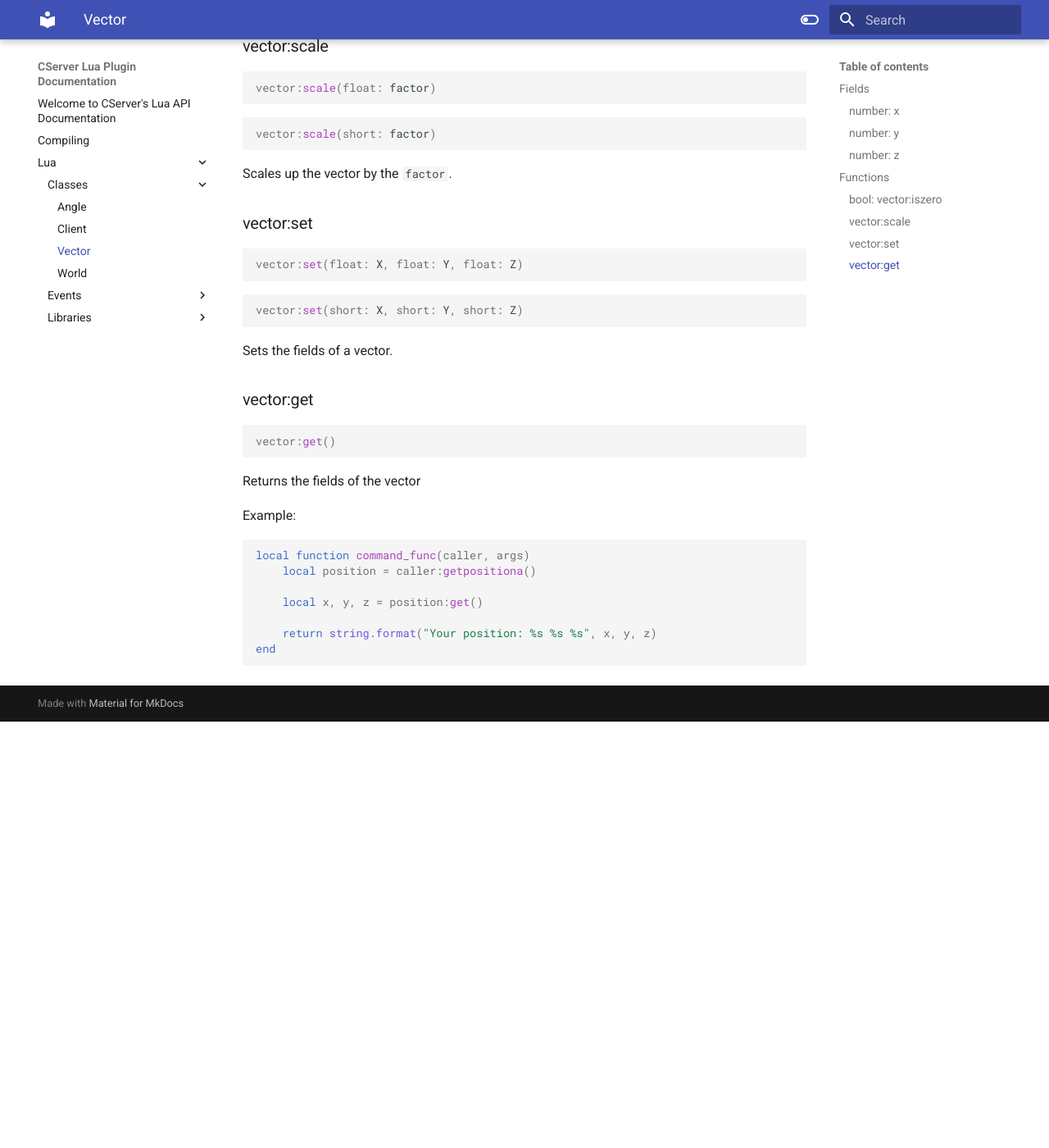
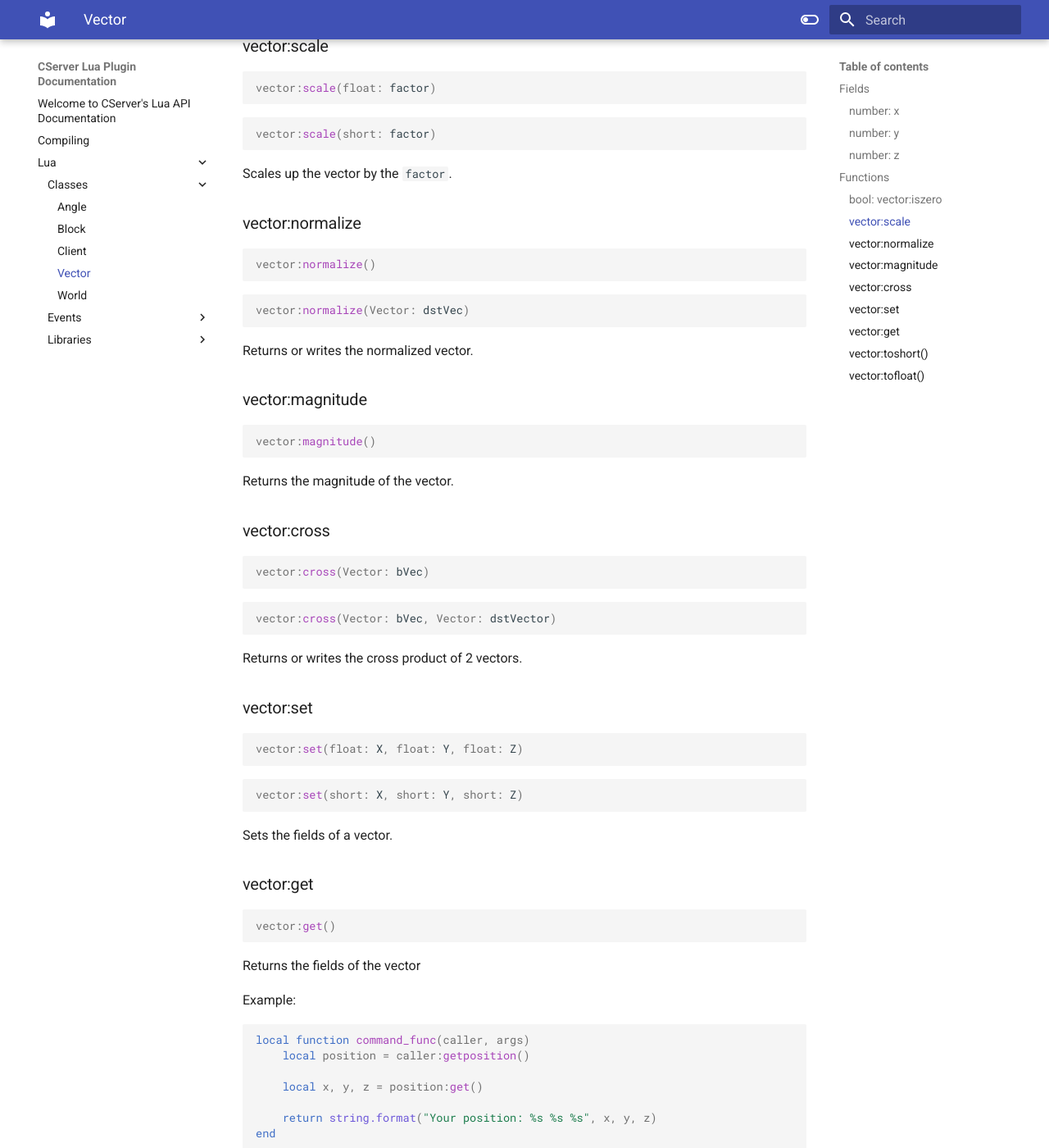
Before and after one commit to quad-damage/cserver-lua-api, an MkDocs documentation site: the page built from docs/Lua/Classes/vector.md, in a window 1280 px wide and 1400 px high, scrolled down 886 px. Shown: the whole window at 82% size. Built offline with MkDocs 1.6.1 and Material for MkDocs 9.7.7, drawn with Linux system fonts in a browser that asks for light colours; before the commit the page ends 1766 px from its top, so only the background shows below that; some of the changed text lies outside the part shown.

Commit message:
Added block library and class.

````diff
--- a/docs/Lua/Classes/vector.md
+++ b/docs/Lua/Classes/vector.md
@@ -45,6 +45,38 @@ vector:scale(short: factor)
 
 Scales up the vector by the ``factor``.
 
+### vector:normalize
+
+```lua
+vector:normalize()
+```
+
+```lua
+vector:normalize(Vector: dstVec)
+```
+
+Returns or writes the normalized vector.
+
+### vector:magnitude
+
+```lua
+vector:magnitude()
+```
+
+Returns the magnitude of the vector.
+
+### vector:cross
+
+```lua
+vector:cross(Vector: bVec)
+```
+
+```lua
+vector:cross(Vector: bVec, Vector: dstVector)
+```
+
+Returns or writes the cross product of 2 vectors.
+
 ### vector:set
 
 ```lua
@@ -69,10 +101,26 @@ Example:
 
 ```lua
 local function command_func(caller, args)
-    local position = caller:getpositiona()
+    local position = caller:getposition()
 
     local x, y, z = position:get()
 
     return string.format("Your position: %s %s %s", x, y, z)
 end
 ```
+
+### vector:toshort()
+
+```lua
+vector:toshort()
+```
+
+Transforms a float vector into a short vector.
+
+### vector:tofloat()
+
+```lua
+vector:tofloat()
+```
+
+Transforms a short vector into a float vector.
````
Also changed, not shown: docs/Lua/Classes/block.md (added, +35 -0 lines), docs/Lua/Classes/client.md (+35 -19 lines), docs/Lua/Classes/world.md (+16 -25 lines), docs/Lua/Events/onPlayerClick.md (+1 -0 lines), docs/Lua/Events/onPluginMessage.md (+1 -1 lines), docs/Lua/Libraries/block.md (added, +123 -0 lines), docs/compiling.md (+1 -6 lines).
